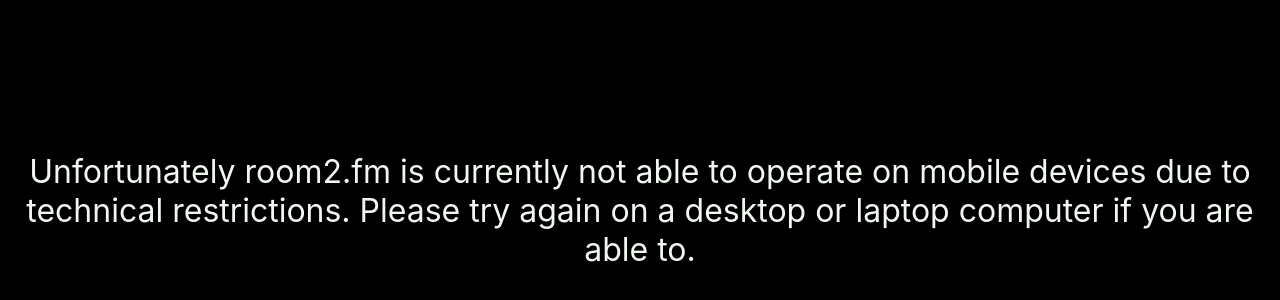
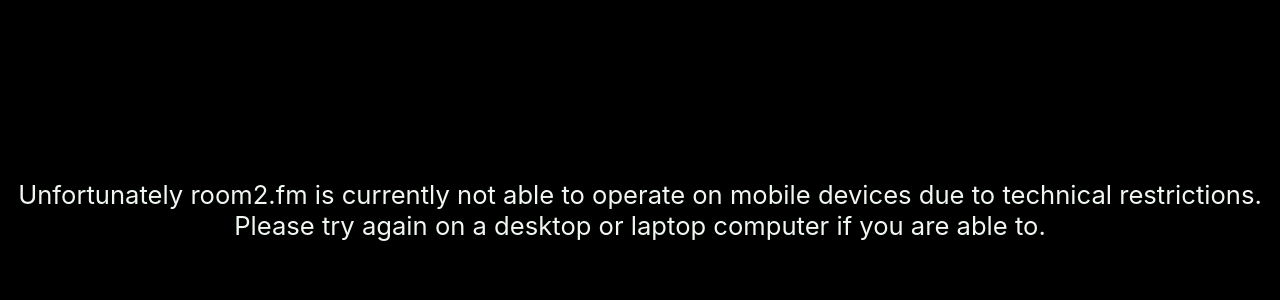
Before and after one commit to patrickahase/room2.fm, a React (Create React App) app in the folder client/: page / in a window 1280 px wide. Shown: the part 190-490 px from the top of the page. Built offline with nearby package versions, Linux system fonts and the light colour scheme; the HTML template or start-up script is replaced by a standard one; a web font is replaced by a local one; what gl-react, suncalc would draw is missing.

Commit message:
updated modal

```diff
--- a/client/src/App.css
+++ b/client/src/App.css
@@ -34,6 +34,7 @@
   --comp-col-03:#b5e877;
   --comp-col-04:#5252ff;
   --comp-hoverlay:linear-gradient(to bottom, rgba(0,0,0,0.2), rgba(0,0,0,0.2));
+  font-size: 1vw;
 }
 
 body {
@@ -226,6 +227,7 @@
   display: flex;
   flex-direction: column;
   justify-content: space-between;
+  gap: 1rem;
 }
 .ModalTextSmall{
   font-size: 1rem;
@@ -745,15 +747,3 @@
   white-space: pre-line;
   margin: auto 0;
 }
-
-@media screen and (max-width: 1260px) {
-  :root{
-    font-size: 12px;
-  }
-}
-
-@media screen and (max-width: 1080px) {
-  :root{
-    font-size: 8px;
-  }
-}
--- a/client/src/components/introModal.js
+++ b/client/src/components/introModal.js
@@ -118,7 +118,7 @@
           <div id="modal-text">
             The current cycle's track is:
             <br />
-            <p style={{fontSize: '3rem'}}>{props.cyclePreset.trackDetails} by {props.cyclePreset.artistDetails}</p>
+            <p style={{fontSize: '1.75rem'}}>{props.cyclePreset.trackDetails} by {props.cyclePreset.artistDetails}</p>
             <br />
             <br />
             <p>Support {props.cyclePreset.artistDetails} <a href={props.cyclePreset.artistLink} target="_blank" rel="noreferrer">here</a>.</p>
--- a/client/src/content/modalText.js
+++ b/client/src/content/modalText.js
@@ -33,6 +33,8 @@
     the four weeks of BLEED. The only information we store is the response itself and the time it was submitted. If you would
     like to remove your personal response from the archive please contact us.
   </span>
+  <br />
+  <br />
 </p>
   <span className="ModalTextSmall">
     This website has been optimised to run with the window maximised on Chrome and Firefox on a desktop or laptop screen.
@@ -40,9 +42,6 @@
     <br />
     <br />
     If you would like a high-contrast version of the response text with no distortion please click 'Focus Mode' button.
-    <br />
-    <br />
-    We will be moderating responses that we feel are intentionally disruptive or may make others feel unsafe in the space.
   </span>
 </>
 
```
Also changed, not shown: 10 other files (tests, documents, lock files or other folders).
